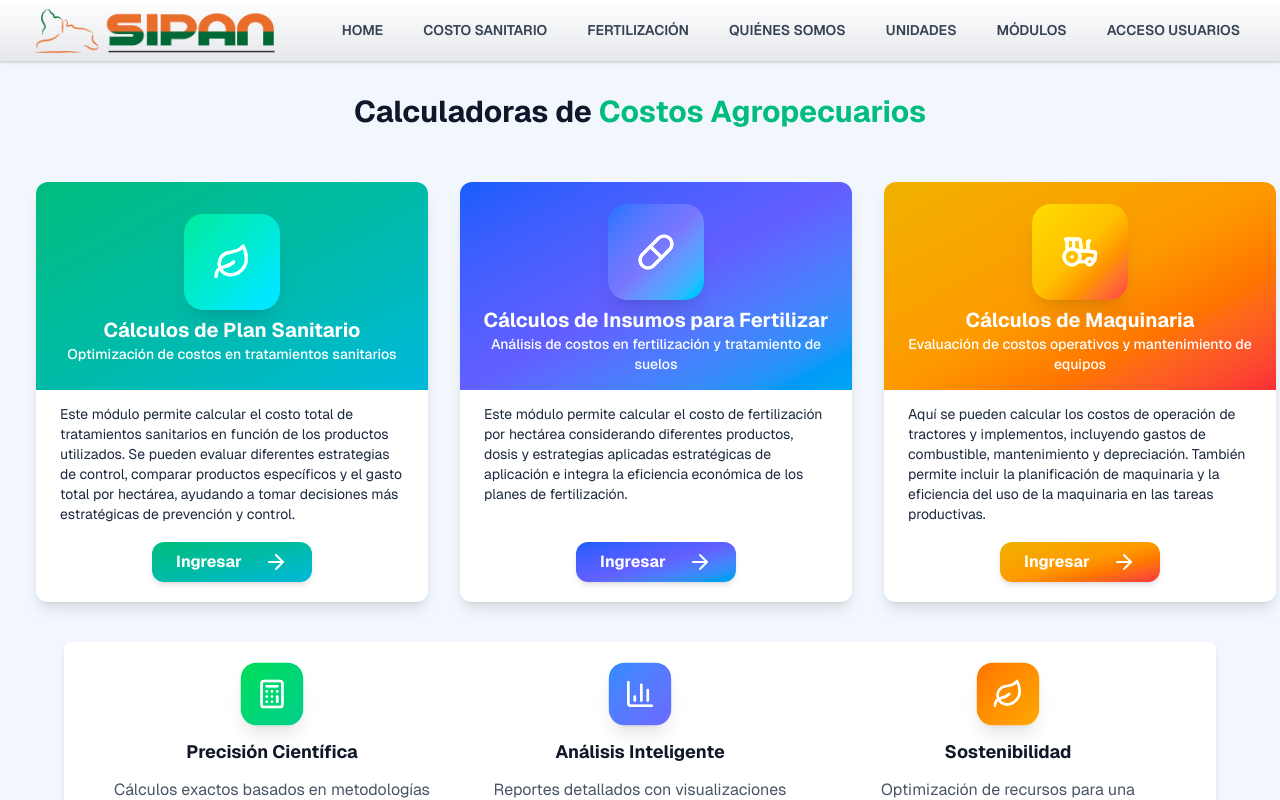
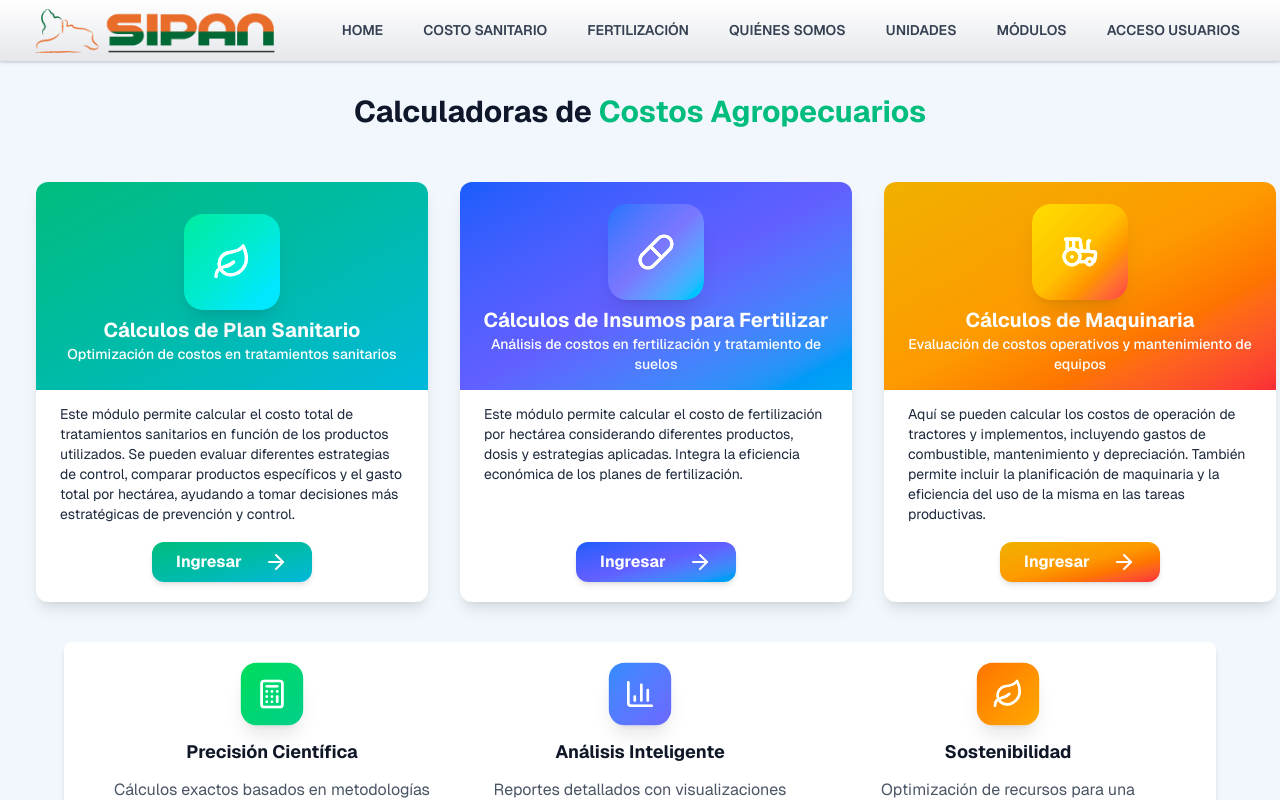
Before and after one commit to TomasAcua/ProyectoINTA, a React (Vite) app: page / in a window 1280 px wide. Shown: the top 800 px of the page. Built offline with nearby package versions, Linux system fonts and the light colour scheme; what @react-pdf/renderer would draw is missing.

Commit message:
fix cardData.js description text

```diff
--- a/src/data/cardHomeData.js
+++ b/src/data/cardHomeData.js
@@ -16,7 +16,7 @@ export const cardData = [
       title: "Cálculos de Insumos para Fertilizar",
       subtitle: "Análisis de costos en fertilización y tratamiento de suelos",
       description:
-        "Este módulo permite calcular el costo de fertilización por hectárea considerando diferentes productos, dosis y estrategias aplicadas estratégicas de aplicación e integra la eficiencia económica de los planes de fertilización.",
+        "Este módulo permite calcular el costo de fertilización por hectárea considerando diferentes productos, dosis y estrategias aplicadas. Integra la eficiencia económica de los planes de fertilización.",
       icon: 'Pill',
       color: "bg-gradient-to-br from-blue-600 via-indigo-500 to-sky-500",
 
@@ -27,7 +27,7 @@ export const cardData = [
       title: "Cálculos de Maquinaria",
       subtitle: "Evaluación de costos operativos y mantenimiento de equipos",
       description:
-        "Aquí se pueden calcular los costos de operación de tractores y implementos, incluyendo gastos de combustible, mantenimiento y depreciación. También permite incluir la planificación de maquinaria y la eficiencia del uso de la maquinaria en las tareas productivas.",
+        "Aquí se pueden calcular los costos de operación de tractores y implementos, incluyendo gastos de combustible, mantenimiento y depreciación. También permite incluir la planificación de maquinaria y la eficiencia del uso de la misma en las tareas productivas.",
       icon: 'Tractor',
       color: "bg-gradient-to-br from-yellow-500 via-amber-500 to-red-500",
       href: ROUTES.costoMaquinaria,
--- a/src/pages/Home.jsx
+++ b/src/pages/Home.jsx
@@ -6,7 +6,6 @@ function Home() {
   return (
     <div className="w-full h-full">
       <MainTitle title={"Calculadoras de"} emphasis={" Costos Agropecuarios"}/>
-
       <CardGrid/>
       <FeaturesOverview />
     </div>
```
